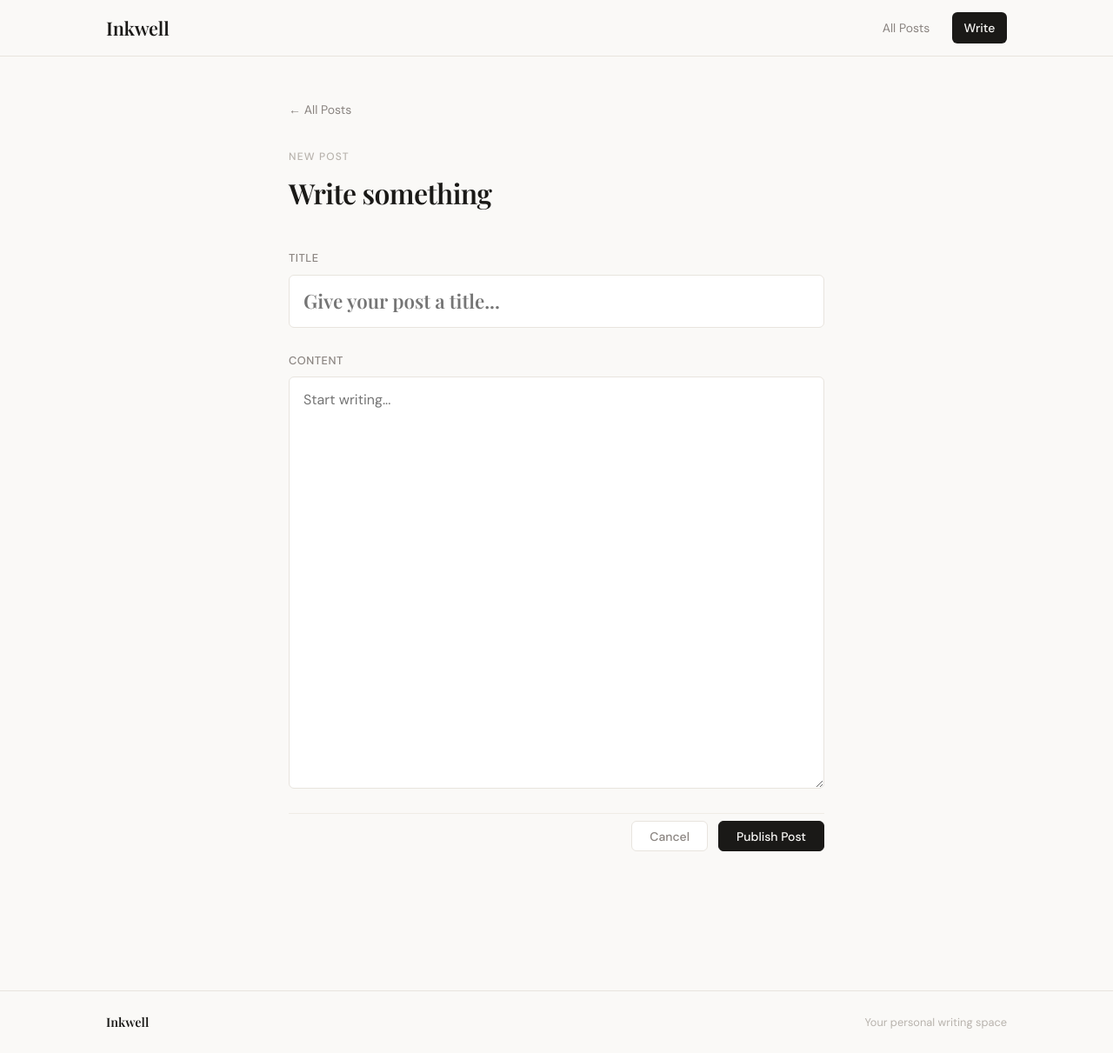
After one commit to adarshh-s/django-blog-app, a Django app: page //create-blog in a window 1280 px wide. The commit adds this page. Shown: the whole page at 87% size. Run offline with Django 5.2, Linux system fonts and the light colour scheme; some web fonts are replaced.

Commit message:
Created Blog Form

```diff
--- /dev/null
+++ b/blogApp/forms.py
@@ -0,0 +1,8 @@
+from django import forms
+from .models import Post
+
+
+class BlogForm(forms.ModelForm):
+    class Meta:
+        model = Post
+        fields = '__all__'
--- a/blogApp/templates/base.html
+++ b/blogApp/templates/base.html
@@ -20,6 +20,9 @@
         <a href="{% url 'blog_list' %}" class="site-logo">Inkwell</a>
         <nav class="site-nav">
           <a href="{% url 'blog_list' %}" class="nav-link">All Posts</a>
+          <a href="{% url 'blog_create' %}" class="nav-link nav-link--cta"
+            >Write</a
+          >
         </nav>
       </div>
     </header>
--- /dev/null
+++ b/blogApp/templates/blog_form.html
@@ -0,0 +1,95 @@
+{% extends 'base.html' %} {% load static %} {% block title %}{% if blog %}Edit
+Post{% else %}New Post{% endif %} — Inkwell{% endblock %} {% block content %}
+<div class="page-container page-container--narrow">
+  <div class="detail-back">
+    <a href="{% url 'blog_list' %}" class="back-link">← All Posts</a>
+  </div>
+
+  <div class="form-header">
+    <p class="form-header__eyebrow">
+      {% if blog %}Editing{% else %}New post{% endif %}
+    </p>
+    <h1 class="form-header__title">
+      {% if blog %}Update your post{% else %}Write something{% endif %}
+    </h1>
+  </div>
+
+  <form method="post" class="blog-form" novalidate>
+    {% csrf_token %}
+
+    <!-- Title Field -->
+    <div
+      class="form-group {% if form.title.errors %}form-group--error{% endif %}"
+    >
+      <label class="form-label" for="{{ form.title.id_for_label }}"
+        >Title</label
+      >
+      <input
+        type="text"
+        id="{{ form.title.id_for_label }}"
+        name="{{ form.title.html_name }}"
+        value="{{ form.title.value|default:'' }}"
+        class="form-input form-input--title"
+        placeholder="Give your post a title..."
+        autocomplete="off"
+      />
+      {% if form.title.errors %}
+      <p class="form-error">{{ form.title.errors.0 }}</p>
+      {% endif %}
+    </div>
+
+    <!-- Content Field -->
+    <div
+      class="form-group {% if form.content.errors %}form-group--error{% endif %}"
+    >
+      <label class="form-label" for="{{ form.content.id_for_label }}"
+        >Content</label
+      >
+      <textarea
+        id="{{ form.content.id_for_label }}"
+        name="{{ form.content.html_name }}"
+        class="form-textarea"
+        placeholder="Start writing..."
+        rows="16"
+      >
+{{ form.content.value|default:'' }}</textarea
+      >
+      {% if form.content.errors %}
+      <p class="form-error">{{ form.content.errors.0 }}</p>
+      {% endif %}
+    </div>
+
+    <!-- Non-field errors -->
+    {% if form.non_field_errors %}
+    <div class="form-non-field-errors">
+      {% for error in form.non_field_errors %}
+      <p class="form-error">{{ error }}</p>
+      {% endfor %}
+    </div>
+    {% endif %}
+
+    <div class="form-actions">
+      <a
+        href="{% if blog %}{% url 'blog_detail' blog.pk %}{% else %}{% url 'blog_list' %}{% endif %}"
+        class="btn btn--ghost"
+      >
+        Cancel
+      </a>
+      <button type="submit" class="btn btn--primary">
+        {% if blog %}Save Changes{% else %}Publish Post{% endif %}
+      </button>
+    </div>
+  </form>
+</div>
+{% endblock %} {% block extra_js %}
+<script>
+  // Auto-grow textarea
+  const textarea = document.querySelector(".form-textarea");
+  if (textarea) {
+    textarea.addEventListener("input", function () {
+      this.style.height = "auto";
+      this.style.height = this.scrollHeight + "px";
+    });
+  }
+</script>
+{% endblock %}
--- a/blogApp/templates/blog_list.html
+++ b/blogApp/templates/blog_list.html
@@ -64,6 +64,9 @@ Inkwell{% endblock %} {% block content %}
   </div>
   {% else %}
   <div class="empty-state">
+    <a href="{% url 'blog_create' %}" class="btn btn--primary"
+      >Write something</a
+    >
     <div class="empty-state__icon">✦</div>
     <p class="empty-state__title">Nothing here yet</p>
     <p class="empty-state__sub">Start writing your first post.</p>
--- a/blogApp/urls.py
+++ b/blogApp/urls.py
@@ -3,5 +3,6 @@ from . import views
 
 urlpatterns = [
     path('', views.list_blogs, name='blog_list'),
-    path('/blog-detail/<int:pk>', views.blog_detail, name='blog_detail')
+    path('/blog-detail/<int:pk>', views.blog_detail, name='blog_detail'),
+    path('/create-blog', views.blog_create, name='blog_create'),
 ]
--- a/blogApp/views.py
+++ b/blogApp/views.py
@@ -1,5 +1,6 @@
-from django.shortcuts import render, get_object_or_404
+from django.shortcuts import render, get_object_or_404, redirect
 from .models import Post
+from .forms import BlogForm
 
 # Create your views here.
 
@@ -12,3 +13,13 @@ def list_blogs(request):
 def blog_detail(request, pk):
     post = get_object_or_404(Post, pk=pk)
     return render(request, 'blog_details.html', {'blog': post})
+
+
+def blog_create(request):
+    form = BlogForm()
+    if request.method == 'POST':
+        form = BlogForm(request.POST)
+        if form.is_valid():
+            form.save()
+            return redirect('/')
+    return render(request, 'blog_form.html', {'form': form})
```
